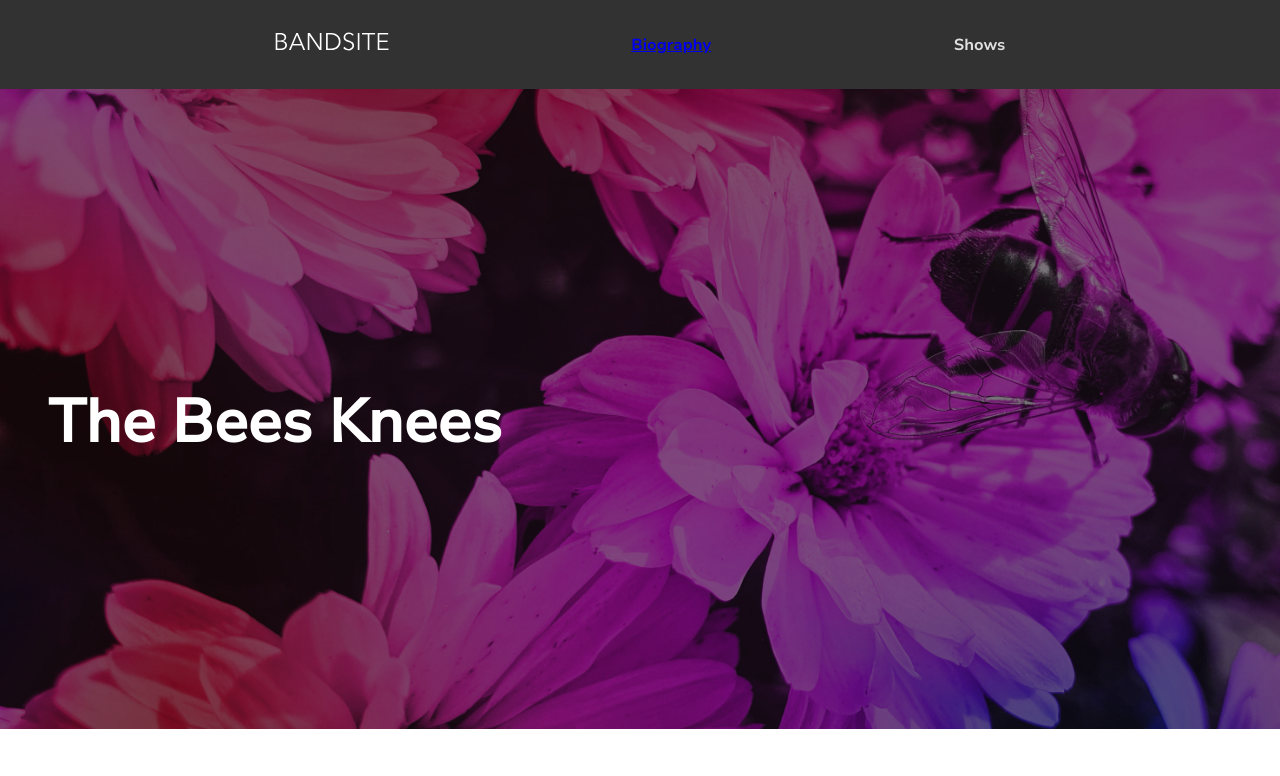
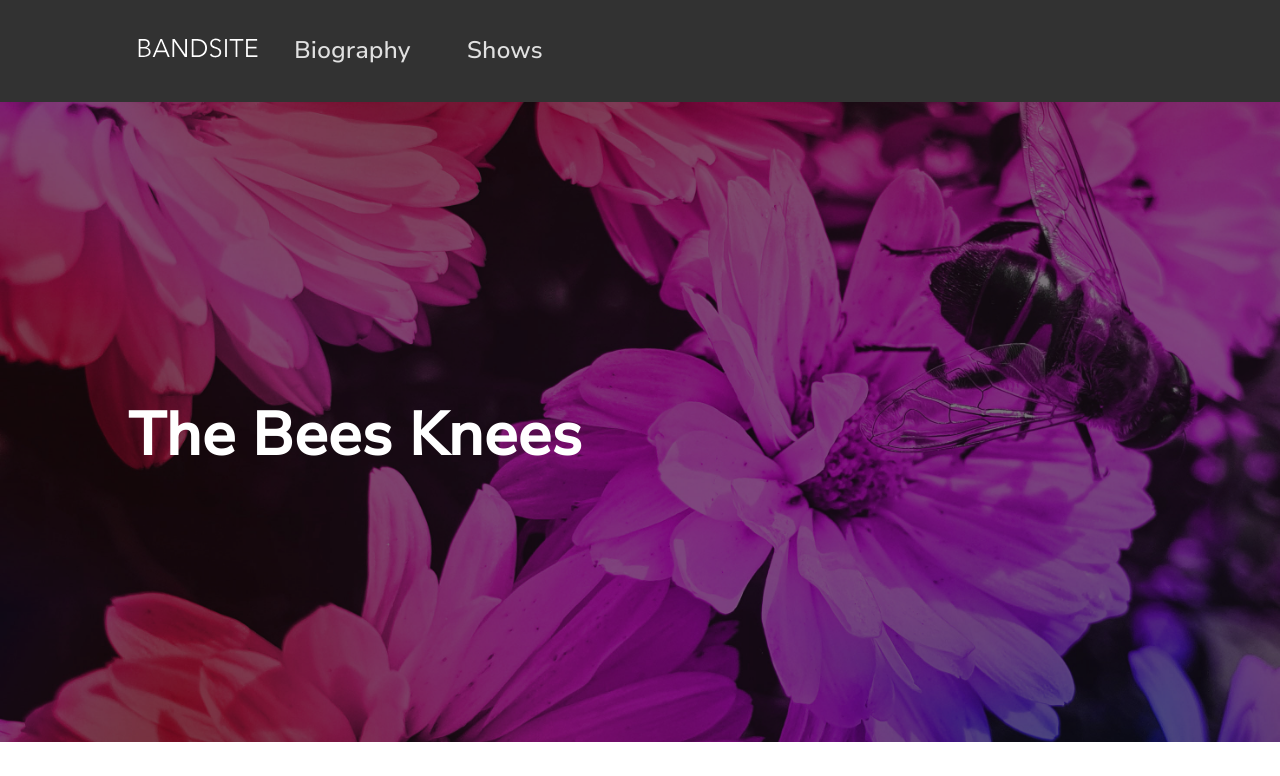
Before and after one commit to KhushbuShukla008/khushbu-shukla-bandsite, a plain HTML site: page index.html in a window 1280 px wide. Shown: the top 776 px of the page. Drawn offline with Linux system fonts and the light colour scheme.

Commit message:
assignment done

```diff
--- a/index.html
+++ b/index.html
@@ -11,15 +11,20 @@
 <body>
     <header class="header">
         <nav class="nav">
+            <div class="nav__logo">
+                <a class="header__title" href="./index.html">
+                    <img class="header__image" src="./assets/Logo/Logo-bandsite.svg" alt="logo">
+                </a>
+            </div>
             <ul class="nav__list">
                 <li class="nav__item">
-                    <a class="header__title" href="./index.html"><img class="header__image"
-                            src="./assets/Logo/Logo-bandsite.svg" alt="logo"></a>
+                    <a class="nav__link nav__link--active" href="#">
+                        <h3>Biography</h3>
+                    </a>
                 </li>
                 <li class="nav__item">
-                    <a class=" nav__link nav__link--active" href="#">Biography</a>
+                    <h3>Shows</h3>
                 </li>
-                <li class="nav__item">Shows</li>
             </ul>
         </nav>
         <section class="hero-section">
@@ -35,8 +40,8 @@
             <h2>“We push each other to be the best. It’s not uncommon for one of us to say ‘this needs to be better,
                 back
                 to the drawing board’” </h2>
-            <h2>- Lead vocalist of The Bees Knees</h2>
-            <h3>The Bees Knees</h3>
+            <h2 class="about-section-style">- Lead vocalist of The Bees Knees</h2>
+            <h3 class="about-section-sub-title">The Bees Knees</h3>
             <section class="bee-description">
                 <div class="band-description-1">
                     <h3>The Bees Knees is a pop rock band originating from San Francisco, California. The band consists
@@ -126,5 +131,4 @@
         </section>
     </footer>
 </body>
-
 </html>
--- a/styles/bio.scss
+++ b/styles/bio.scss
@@ -8,45 +8,131 @@
 }
 
 .nav {
-    background-color: $primary-color-1;
+    display: flex;
+    flex-direction: column;
+    align-items: center;
+    padding: 10px;
+}
+
+.header__title {
+    margin-bottom: 20px;
+
+}
+
+.header__image {
+    width: 120px;
+    margin-left: 2rem;
+
+    @include desktop {
+        margin-left: 8rem;
+    }
+
+    color: $primary-color-3;
+}
+
+.nav__list {
+    display: flex;
+    justify-content: space-around;
+    list-style: none;
+    padding: 0;
+    margin: 0;
+    margin-bottom: 0rem;
+    width: 100%;
+}
+
+.nav__item {
+    margin: 0 10px;
+}
+
+.nav__link {
+    text-decoration: none;
     color: $secondary-color-2;
+    position: relative;
+}
 
-    &__list {
-        width: 100%;
-        list-style: none;
-        display: flex;
-        justify-content: space-evenly;
+
+.nav__link--active:hover {
+    color: white;
+    // text-decoration: underline;
+}
+
+.nav__link--active::after {
+    content: '';
+    position: absolute;
+    height: 6px;
+    background-color: $primary-color-3;
+    transform: scaleX(0);
+    transform-origin: bottom right;
+    transition: transform 0;
+    left: -230%;
+    right: -200%;
+    bottom: -1.5rem;
+
+    @include tablet {
+        left: 1rem;
+        right: 0rem;
+        bottom: -2rem;
+    }
+
+}
+
+.nav__link--active:hover::after {
+    transform: scaleX(1);
+    transform-origin: bottom left;
+}
+
+.nav__item:last-child {
+    color: $secondary-color-2;
+    cursor: default;
+}
+
+@include tablet {
+    .nav {
+        flex-direction: row;
+        justify-content: flex-start;
         align-items: center;
-        padding: 2rem;
-        margin: 0;
+    }
 
-        &__item {
-            list-style: none;
-            flex-grow: 1;
+    .header__title {
+        margin-right: auto;
+        margin-bottom: 0;
+    }
 
-            &:first-child {
-                margin-right: auto;
+    .nav__list {
+        flex-direction: row;
+        align-items: center;
+        justify-content: flex-start;
+        width: auto;
+        margin-bottom: 0rem;
+    }
+
+    .nav__item {
+        margin: 0 20px;
     }
 }
 
-        &__link {
-            padding: 0 30px;
-            text-decoration: none;
-            display: flex;
+@include desktop {
+    .nav {
+        flex-direction: row;
+        justify-content: flex-start;
         align-items: center;
-            color: $primary-color-2;
-
-            &:hover {
-                text-decoration: underline;
-                font-weight: bold;
-                color: $primary-color-3;
     }
 
-            &--active {
-                font-weight: bold;
-                color: $primary-color-3;
+    .header__title {
+        margin-right: auto;
+        margin-bottom: 0;
     }
+
+    .nav__list {
+        flex-direction: row;
+        align-items: center;
+        justify-content: flex-start;
+        width: auto;
+        margin-bottom: -0.6rem;
     }
+
+    .nav__item {
+        margin: 0 20px;
     }
 }
 
@@ -58,7 +144,7 @@
     }
 
     @include tablet {
-        height: 90vh;
+        height: 80vh;
     }
 
     @include desktop {
@@ -91,20 +177,28 @@
 
     &__title {
         margin-left: 3rem;
+
+        @include desktop {
+            margin-left: 8rem;
+        }
+
         z-index: 1;
         color: $primary-color-3;
         text-align: center;
     }
 }
-main{
+
+main {
     background-color: $primary-color-3;
 }
-.about-section__description{
-    @include tablet{
+
+.about-section__description {
+    @include tablet {
         margin-left: 6rem;
         margin-right: 6rem;
     }
-    @include desktop{
+
+    @include desktop {
         margin-left: 10rem;
         margin-right: 10rem;
     }
@@ -112,24 +206,39 @@ main{
 
 .about-section__image {
     height: 50vh;
+
     @include mobile {
         width: 96%;
         margin-left: 1rem;
     }
 
     @include tablet {
-            width:100%;
+        width: 100%;
         margin-left: 0rem;
         justify-content: center;
     }
 
     @include desktop {
-            width:100%;
+        width: 100%;
     }
 }
-    .bee-description{
+
+.about-section-style {
+    margin-top: -1rem;
+
+    @include tablet {
+        margin-top: -3rem;
+    }
+}
+
+.about-section-sub-title {
+    font-weight: 700;
+}
+
+.bee-description {
     display: block;
-        @include desktop{
+
+    @include desktop {
         display: flex;
         gap: 1rem;
         align-items: flex-start
@@ -138,32 +247,39 @@ main{
 
 .photo-gallery {
     background-color: $secondary-color-3;
-    &__title{
+
+    &__title {
         margin-bottom: -1rem;
     }
+
     &__list {
         padding: 1rem;
         display: flex;
         flex-direction: column;
-      @include mobile{
+
+        @include mobile {
             gap: 2rem;
             margin-right: 1rem;
         }
+
         @include tablet {
             flex-direction: row;
             flex-wrap: wrap;
             justify-content: center;
             gap: 2rem;
-        margin-left: 2rem;
-        margin-right: 2rem;
+            margin-left: 0%;
+            margin-right: 0%;
+            padding-bottom: 2rem;
         }
+
         @include desktop {
             flex-direction: row;
             flex-wrap: wrap;
             justify-content: center;
             gap: 1.5rem;
-        margin-left: 3rem;
-        margin-right: 4rem;
+            margin-left: 0%;
+            margin-right: 0%;
+            padding-bottom: 2rem;
         }
 
     }
@@ -176,52 +292,64 @@ main{
         }
     }
 }
-  footer{
+
+footer {
     background-color: $primary-color-1;
     color: $secondary-color-2;
     position: relative;
 }
-.footer-band{
-    @include tablet{
+
+.footer-band {
+    @include tablet {
         display: flex;
-    justify-content:flex-start;
+        justify-content: flex-start;
     }
 }
-  .social-media{
+
+.social-media {
     align-content: center;
-    @include tablet{
+
+    @include tablet {
         margin-top: 4rem;
         margin-left: 1rem;
     }
-    @include desktop{
+
+    @include desktop {
         margin-top: 3rem;
         margin-left: 1rem;
     }
-    &__images{
+
+    &__images {
         padding: 1rem;
-        @include tablet{
+
+        @include tablet {
             padding: 1.5rem;
         }
 
     }
 }
-  .footer-about{
+
+.footer-about {
     display: block;
-    &__contacts:first-child{
-        @include tablet{
+
+    &__contacts:first-child {
+        @include tablet {
             padding-left: 0rem;
         }
-        @include desktop{
+
+        @include desktop {
             padding-left: 0rem;
         }
     }
-    @include tablet{
+
+    @include tablet {
         display: flex;
         justify-content: space-between;
         margin-left: 2%;
         margin-right: 20%;
     }
-@include desktop{
+
+    @include desktop {
         display: flex;
         justify-content: space-between;
         margin-left: 4%;
@@ -230,12 +358,15 @@ main{
     }
 
 }
-  .email-address{
+
+.email-address {
     margin-top: 16px;
 }
-  .footer__image{
+
+.footer__image {
     padding: 1rem;
     margin-top: 2rem;
+
     @include tablet {
         position: absolute;
         top: 4rem;
@@ -250,15 +381,18 @@ main{
         width: 120px;
     }
 }
-  .footer-copyright{
+
+.footer-copyright {
     // margin-top:-1rem;
     padding-bottom: 2rem;
-    @include tablet{
+
+    @include tablet {
         padding-top: 3rem;
         padding-bottom: 3rem;
         padding-left: 1rem;
     }
-    @include desktop{
+
+    @include desktop {
         padding: 3rem;
     }
 }
```
Also changed, not shown: styles/bio.css. Lines whose indentation alone changed are shown as unchanged.
